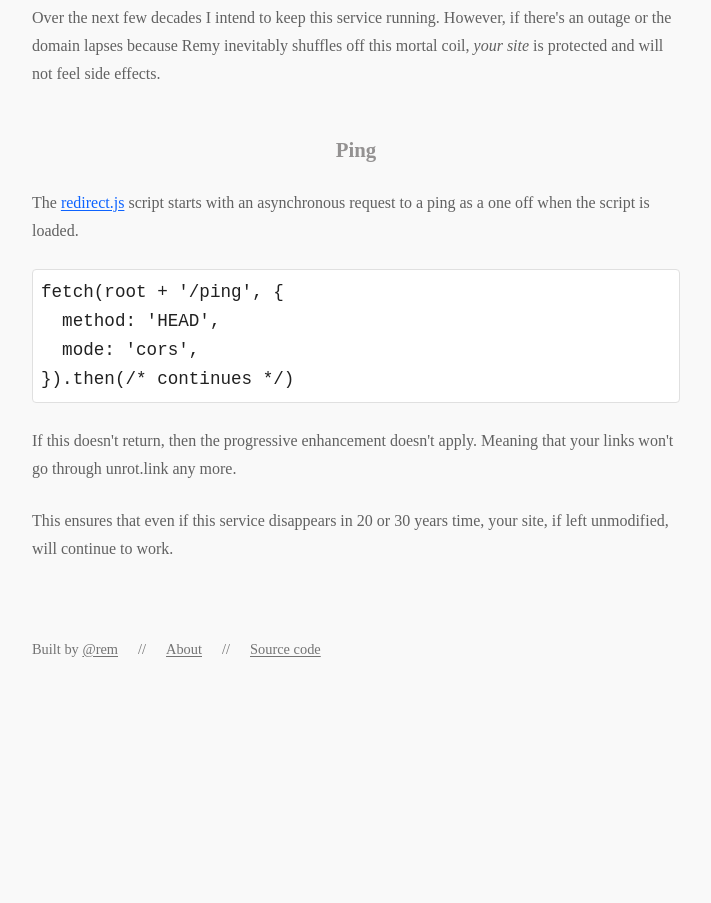
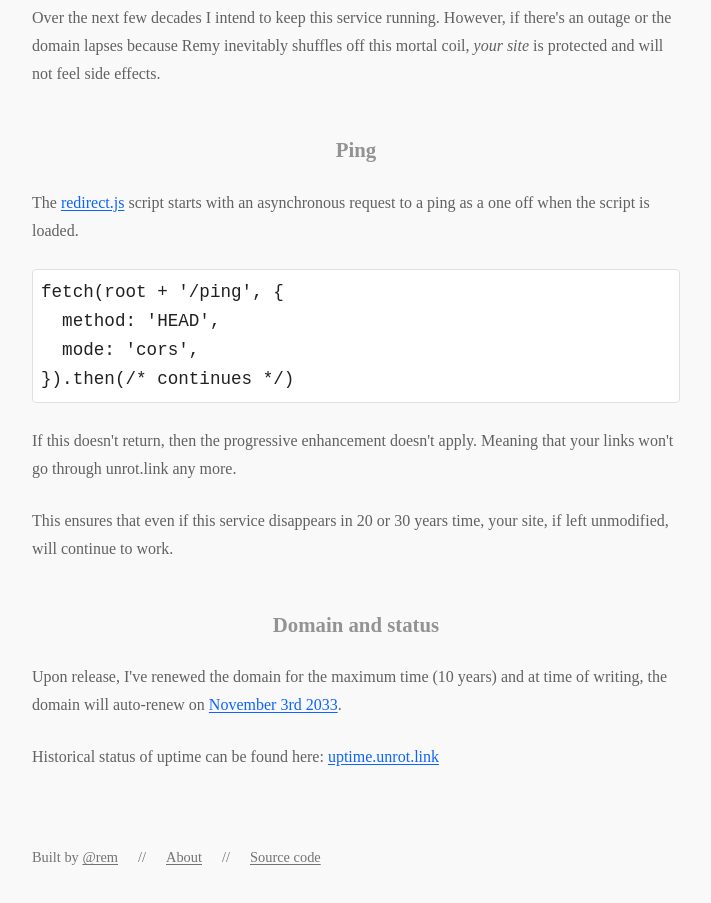
Before and after one commit to remy/unrot.link, an Eleventy site: page src/docs/down.md in a window 1280 px wide. Shown: the part 160-1063 px from the top of the page, without its empty margins (284-995 px from the left). Before the commit the page ends 855 px from the top, so only its background shows below. Built offline with nearby package versions, Linux system fonts and the light colour scheme; Eleventy itself is replaced by a stand-in of ours; code samples lack their colours; files that its build step writes are made by us from their sources; a small style sheet from the web is missing; a web font is replaced by a local one; what markdown-it-attrs would draw is missing.

Commit message:
docs: add info about uptime + dns

```diff
--- a/src/docs/down.md
+++ b/src/docs/down.md
@@ -16,3 +16,9 @@ fetch(root + '/ping', {
 If this doesn't return, then the progressive enhancement doesn't apply. Meaning that your links won't go through unrot.link any more.
 
 This ensures that even if this service disappears in 20 or 30 years time, your site, if left unmodified, will continue to work.
+
+## Domain and status
+
+Upon release, I've renewed the domain for the maximum time (10 years) and at time of writing, the domain will auto-renew on [November 3rd 2033](https://www.whois.com/whois/unrot.link).
+
+Historical status of uptime can be found here: [uptime.unrot.link](https://uptime.unrot.link)
```
